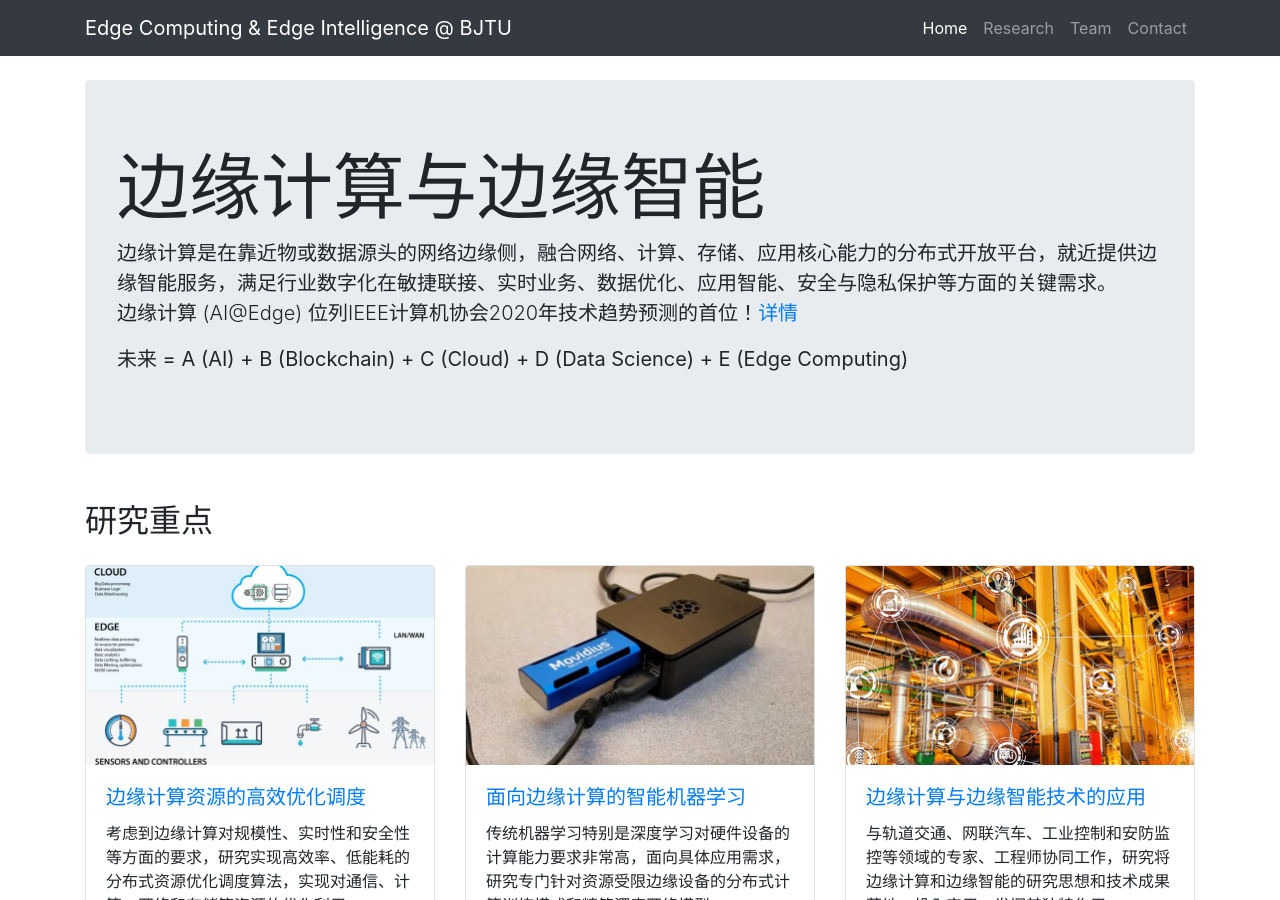
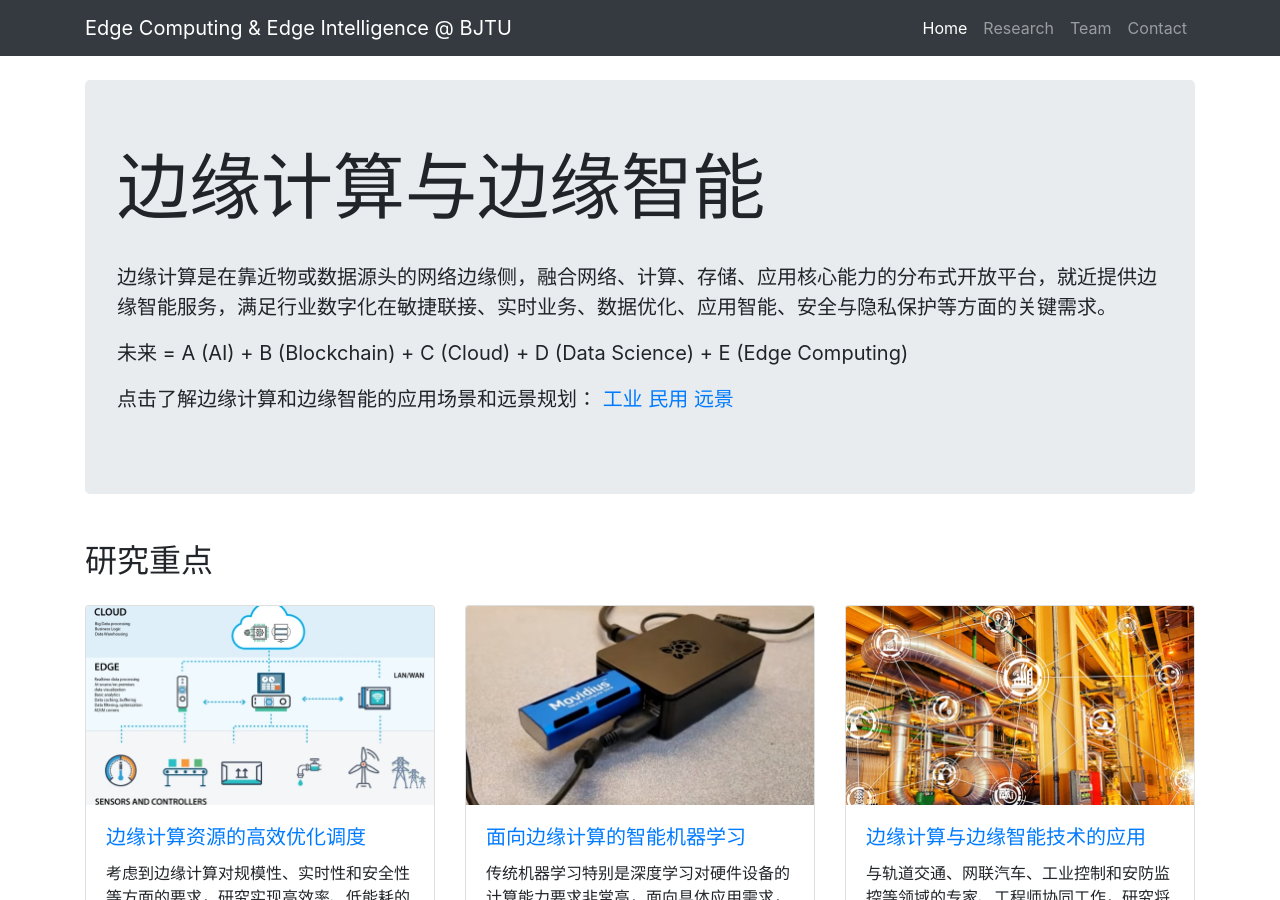
Before and after one commit to fangvv/Homepage, a Jekyll site: the page Edgecomp/index.html, which Jekyll copies as it is, in a window 1280 px wide and 900 px high. Built offline with Jekyll 4.4.1, drawn with Linux system fonts in a browser that asks for light colours; comment, search, counter and statistics services are not loaded.

Commit message:
change edgecomp page

```diff
--- a/Edgecomp/index.html
+++ b/Edgecomp/index.html
@@ -32,8 +32,14 @@
 <div class="container">
  <header class="jumbotron my-4">
     <h1 class="display-3">边缘计算与边缘智能</h1>
-    <p class="lead">边缘计算是在靠近物或数据源头的网络边缘侧，融合网络、计算、存储、应用核心能力的分布式开放平台，就近提供边缘智能服务，满足行业数字化在敏捷联接、实时业务、数据优化、应用智能、安全与隐私保护等方面的关键需求。<br>边缘计算 (AI@Edge) 位列IEEE计算机协会2020年技术趋势预测的首位！<a href="https://tech.sina.com.cn/roll/2020-02-10/doc-iimxxstf0358471.shtml" target="blank">详情</a></p>
+    <br>
+    <p class="lead">边缘计算是在靠近物或数据源头的网络边缘侧，融合网络、计算、存储、应用核心能力的分布式开放平台，就近提供边缘智能服务，满足行业数字化在敏捷联接、实时业务、数据优化、应用智能、安全与隐私保护等方面的关键需求。
     <p class="lead"><b>未来 =  A (AI) + B (Blockchain) + C (Cloud) + D (Data Science) + E (Edge Computing)</b></p>
+    <p class="lead"><b>点击了解边缘计算和边缘智能的应用场景和远景规划：
+        <a href="https://e.huawei.com/cn/solutions/business-needs/enterprise-network/agile-iot">工业</a>
+        <a href="https://www.arm.com/solutions/mobile-computing">民用</a>
+        <a href="https://www.iec.ch/whitepaper/pdf/IEC_WP_Edge_Intelligence.pdf">远景</a>
+    </b></p>
 </header>
 <!-- Introduction Row -->
 
```
